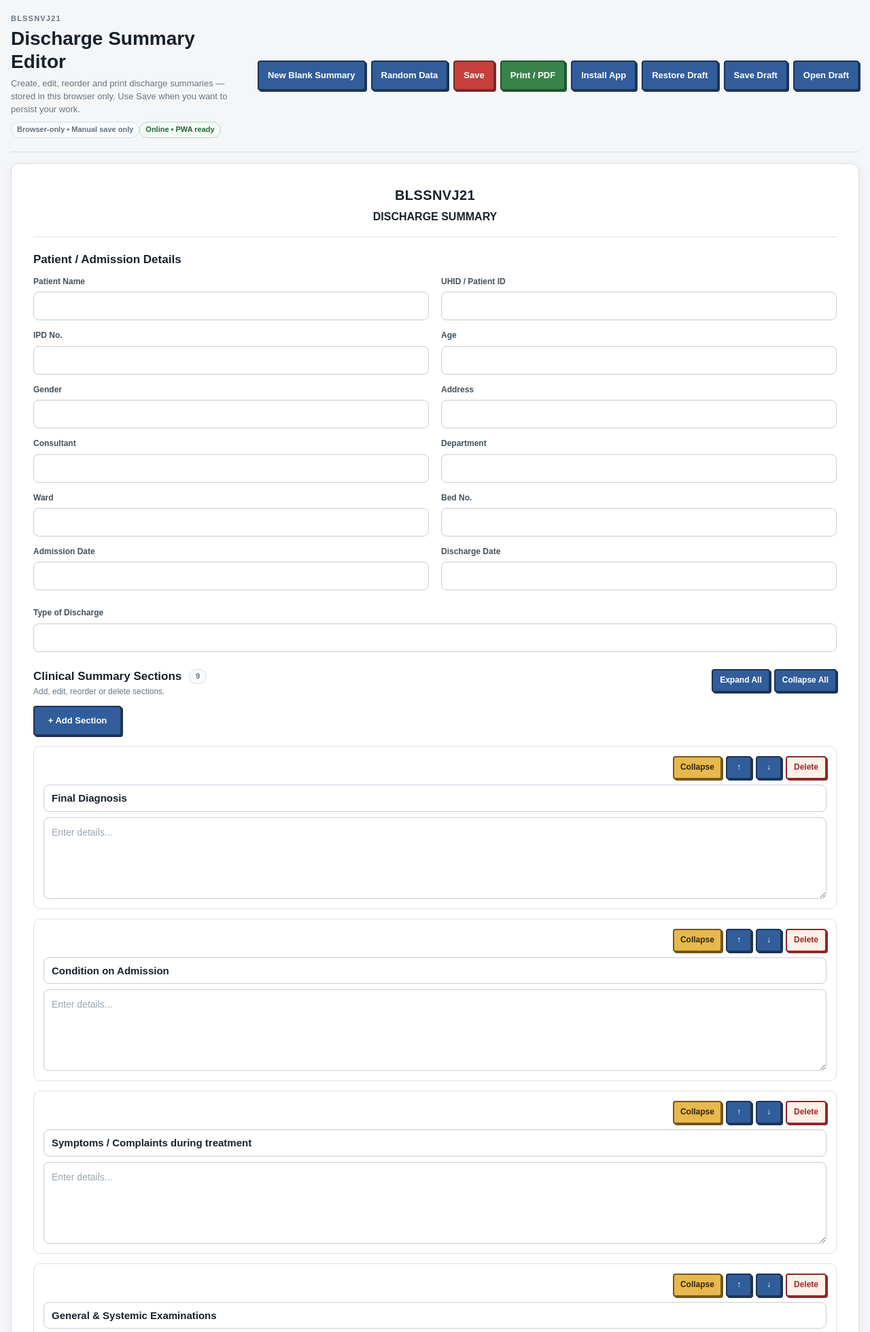
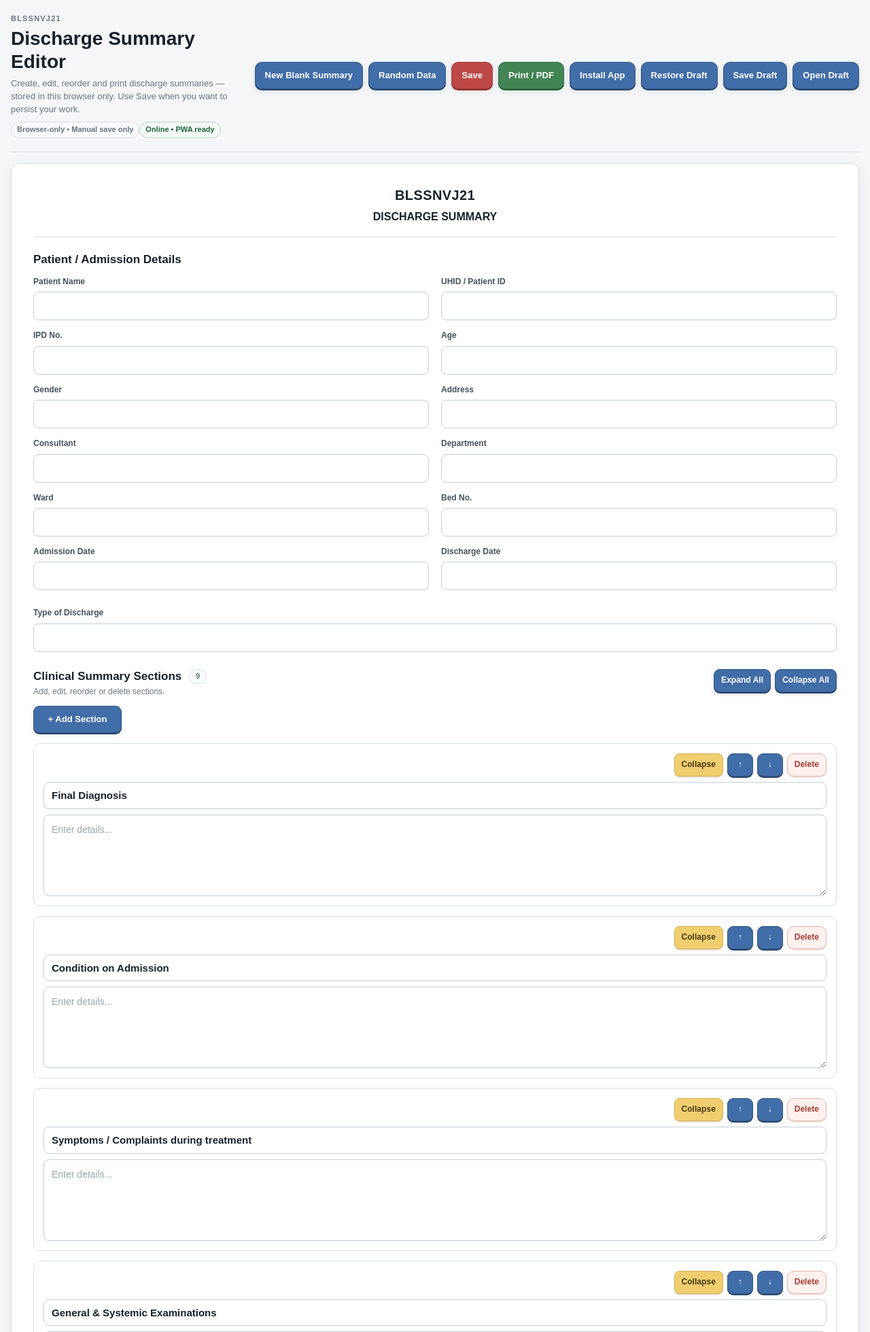
Before and after one commit to shreebalaji767/Discharge-Summary, a Flask app: page / in a window 1280 px wide. Shown: the top 1959 px of the page at 68% size. Run offline with Flask 3, Linux system fonts and the light colour scheme.

Commit message:
Refine retro button colors with modern UI styling

```diff
--- a/static/style.css
+++ b/static/style.css
@@ -1044,3 +1044,157 @@ button:disabled{box-shadow:none;opacity:.55}
 @media print{
   button{box-shadow:none!important}
 }
+
+
+/* Modern UI finish for the classic arcade palette */
+:root{
+  --arcade-ink:#263653;
+  --arcade-blue:#416da8;
+  --arcade-blue-hover:#345b91;
+  --arcade-red:#bd4944;
+  --arcade-red-hover:#a63b37;
+  --arcade-gold:#f0ce70;
+  --arcade-gold-hover:#f7dc91;
+  --arcade-green:#438454;
+  --arcade-green-hover:#356f45;
+  --arcade-cream:#fff8e8;
+}
+button{
+  min-height:40px;
+  padding:9px 14px;
+  border:1px solid rgba(38,54,83,.24);
+  border-radius:10px;
+  background:var(--arcade-gold);
+  color:#263653;
+  font-size:13px;
+  font-weight:700;
+  letter-spacing:.05px;
+  box-shadow:0 2px 0 rgba(38,54,83,.22),0 3px 8px rgba(38,54,83,.07);
+  transition:background .16s ease,border-color .16s ease,box-shadow .16s ease,transform .16s ease;
+}
+button:hover{
+  background:var(--arcade-gold-hover);
+  border-color:rgba(38,54,83,.38);
+  box-shadow:0 3px 0 rgba(38,54,83,.2),0 5px 12px rgba(38,54,83,.1);
+  transform:translateY(-1px);
+}
+button:active{
+  transform:translateY(1px);
+  box-shadow:0 1px 2px rgba(38,54,83,.12);
+}
+button:focus-visible,
+.action-menu>summary:focus-visible{
+  outline:3px solid rgba(189,73,68,.28);
+  outline-offset:2px;
+}
+button.secondary{
+  background:var(--arcade-blue);
+  border-color:#345783;
+  color:#fff;
+  box-shadow:0 2px 0 #29466f,0 3px 8px rgba(38,54,83,.1);
+}
+button.secondary:hover{
+  background:var(--arcade-blue-hover);
+  border-color:#29466f;
+}
+button.primary{
+  background:var(--arcade-red);
+  border-color:#a63b37;
+  color:#fff;
+  box-shadow:0 2px 0 #87302d,0 3px 8px rgba(166,59,55,.14);
+}
+button.primary:hover{background:var(--arcade-red-hover);border-color:#87302d}
+button.pdf{
+  background:var(--arcade-green);
+  border-color:#356f45;
+  color:#fff;
+  box-shadow:0 2px 0 #285b37,0 3px 8px rgba(53,111,69,.14);
+}
+button.pdf:hover{background:var(--arcade-green-hover);border-color:#285b37}
+button.danger{
+  background:#fff1ed;
+  border-color:#e2b2a9;
+  color:#a63b37;
+  box-shadow:0 2px 0 rgba(166,59,55,.14);
+}
+button.danger:hover{background:#ffe4dc;border-color:#ce8b80}
+button:disabled{
+  opacity:.55;
+  transform:none;
+  box-shadow:none;
+}
+.action-menu>summary{
+  min-height:44px;
+  padding:10px 16px;
+  border:1px solid rgba(38,54,83,.22);
+  border-radius:12px;
+  background:var(--arcade-gold);
+  color:#263653;
+  font-size:13px;
+  font-weight:800;
+  box-shadow:0 2px 0 rgba(38,54,83,.2),0 4px 12px rgba(38,54,83,.08);
+  transition:background .16s ease,border-color .16s ease,box-shadow .16s ease,transform .16s ease;
+}
+.action-menu>summary:hover{
+  background:var(--arcade-gold-hover);
+  border-color:rgba(38,54,83,.38);
+  transform:translateY(-1px);
+}
+.action-menu[open]>summary{
+  border-color:var(--arcade-red);
+  box-shadow:0 0 0 3px rgba(189,73,68,.1),0 2px 0 rgba(38,54,83,.16);
+}
+.action-menu>.top-actions{
+  gap:7px;
+  padding:10px;
+  border:1px solid rgba(38,54,83,.14);
+  border-radius:14px;
+  background:#fffaf0;
+  box-shadow:0 16px 40px rgba(28,42,65,.18);
+  backdrop-filter:blur(12px);
+}
+.action-menu>.top-actions button{
+  min-height:42px;
+  border-radius:9px;
+  box-shadow:0 1px 2px rgba(38,54,83,.12);
+}
+.section-toggle{
+  background:var(--arcade-gold);
+  border:1px solid #d5ad4f;
+  border-radius:8px;
+  color:#493914;
+  box-shadow:0 2px 0 rgba(118,85,27,.18);
+}
+.section-toggle:hover{background:var(--arcade-gold-hover);border-color:#c69a37}
+.section-bulk-actions button,
+.section-controls button:not(.danger):not(.section-toggle),
+.add-section-area button{
+  background:var(--arcade-blue);
+  border:1px solid #345783;
+  border-radius:9px;
+  color:#fff;
+  box-shadow:0 2px 0 #29466f,0 3px 7px rgba(38,54,83,.08);
+}
+.section-bulk-actions button:hover,
+.section-controls button:not(.danger):not(.section-toggle):hover,
+.add-section-area button:hover{background:var(--arcade-blue-hover);border-color:#29466f}
+.storage-center-actions button{border-radius:9px}
+.install-help-card{border-radius:18px}
+.install-help-close{
+  border:0;
+  border-radius:9px;
+  background:transparent;
+  box-shadow:none;
+}
+.install-help-close:hover{background:#fff0cf;transform:none;box-shadow:none}
+@media(max-width:760px){
+  button{min-height:42px}
+  .action-menu>summary{min-height:44px}
+  .action-menu>.top-actions button{min-height:44px}
+}
+@media(prefers-reduced-motion:reduce){
+  button,.action-menu>summary{transition:none}
+}
+@media print{
+  button{box-shadow:none!important}
+}
```
